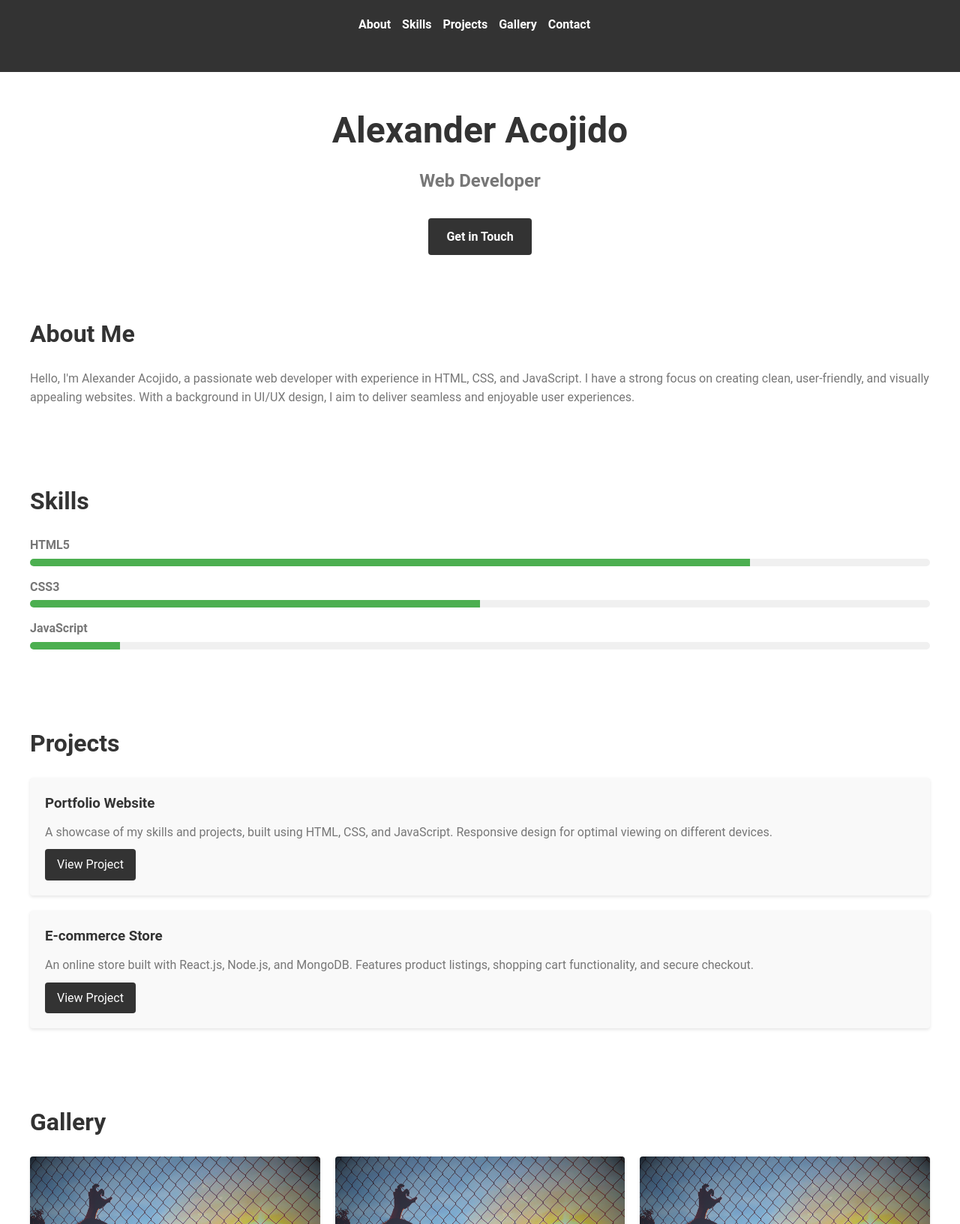
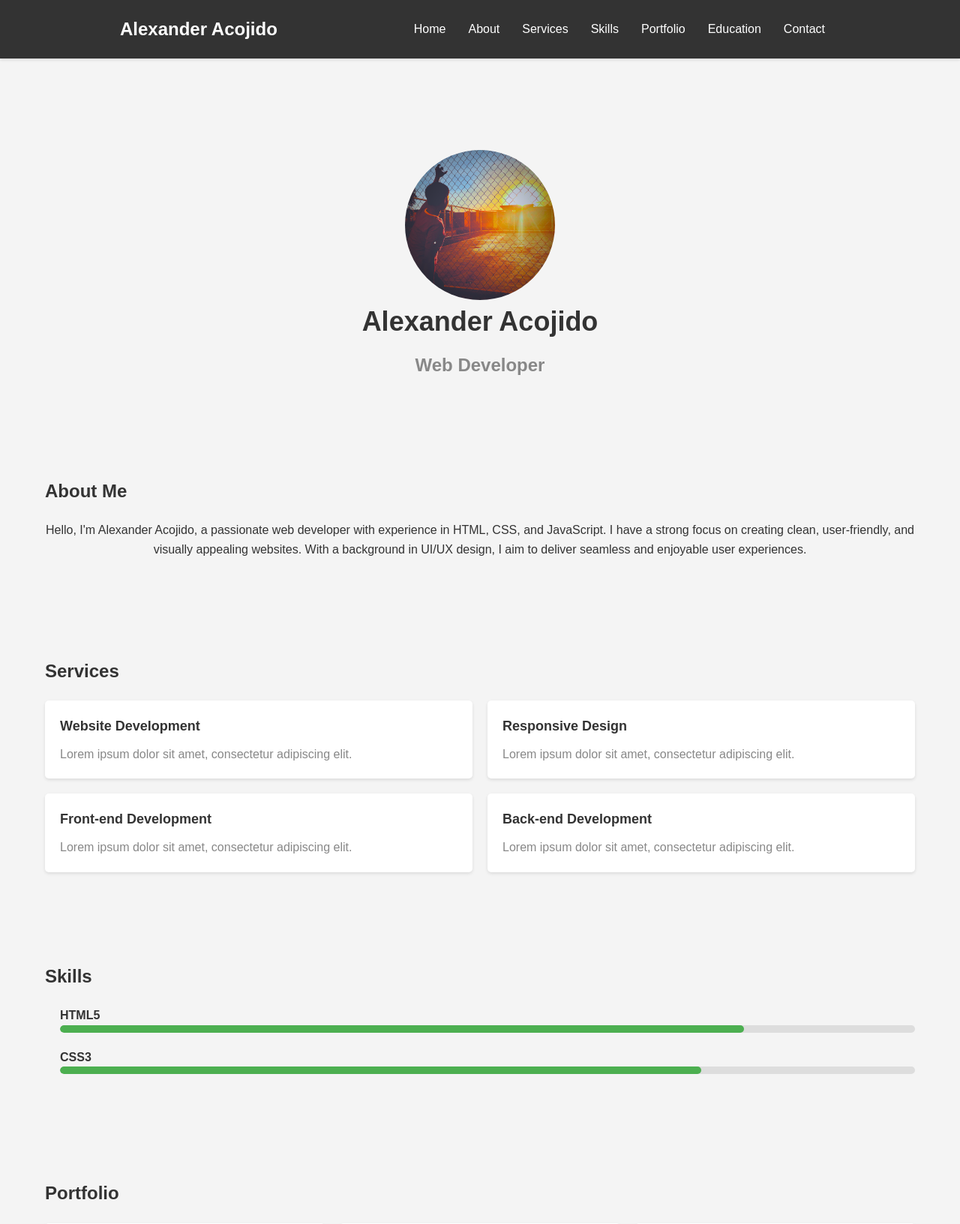
Before and after one commit to sleepypillowz/personal-web, a PHP site: page / in a window 1280 px wide. Shown: the top 1632 px of the page at 75% size. Run offline with PHP 8.4, Linux system fonts and the light colour scheme.

Commit message:
standardized update

```diff
--- a/index.html
+++ b/index.html
@@ -9,93 +9,131 @@
 </head>
 <body>
   <header>
+    <div class="header-content">
+      <h1>Alexander Acojido</h1>
       <nav>
         <ul class="nav-list">
+          <li><a href="#hero">Home</a></li>
           <li><a href="#about">About</a></li>
+          <li><a href="#services">Services</a></li>
           <li><a href="#skills">Skills</a></li>
-        <li><a href="#projects">Projects</a></li>
-        <li><a href="#gallery">Gallery</a></li>
+          <li><a href="#portfolio">Portfolio</a></li>
+          <li><a href="#education">Education</a></li>
           <li><a href="#contact">Contact</a></li>
         </ul>
       </nav>
+    </div>
   </header>
+
 
   <main>
     <section id="hero">
       <div class="hero-content">
+        <div class="hero-image">
+          <img src="images/profile.png" alt="Hero Image">
+        </div>
         <h1>Alexander Acojido</h1>
         <h2>Web Developer</h2>
-        <a href="#contact" class="cta-button">Get in Touch</a>
       </div>
     </section>
 
-    <section id="about">
+
+    <section id="about" class="standardized-about">
       <h2>About Me</h2>
+      <div class="about-content">
         <p>Hello, I'm Alexander Acojido, a passionate web developer with experience in HTML, CSS, and JavaScript. I have a strong focus on creating clean, user-friendly, and visually appealing websites. With a background in UI/UX design, I aim to deliver seamless and enjoyable user experiences.</p>
+      </div>
     </section>
+
+
+    <section id="services" class="portfolio">
+      <h2>Services</h2>
+      <div class="portfolio-grid">
+        <div class="portfolio-card">
+          <h3>Website Development</h3>
+          <p>Lorem ipsum dolor sit amet, consectetur adipiscing elit.</p>
+        </div>
+        <div class="portfolio-card">
+          <h3>Responsive Design</h3>
+          <p>Lorem ipsum dolor sit amet, consectetur adipiscing elit.</p>
+        </div>
+        <div class="portfolio-card">
+          <h3>Front-end Development</h3>
+          <p>Lorem ipsum dolor sit amet, consectetur adipiscing elit.</p>
+        </div>
+        <div class="portfolio-card">
+          <h3>Back-end Development</h3>
+          <p>Lorem ipsum dolor sit amet, consectetur adipiscing elit.</p>
+        </div>
+      </div>
+    </section>
+
 
     <section id="skills">
       <h2>Skills</h2>
-      <ul class="skill-list">
-        <li>
-          <span class="skill-name">HTML5</span>
-          <div class="progress-bar">
-            <div class="progress" style="width: 80%;"></div>
+      <ul class="skills-list">
+        <li class="skill-item">
+          <span class="skill-item-title">HTML5</span>
+          <div class="skill-progress">
+            <div class="skill-progress-bar" style="width: 80%;"></div>
           </div>
         </li>
-        <li>
-          <span class="skill-name">CSS3</span>
-          <div class="progress-bar">
-            <div class="progress" style="width: 50%;"></div>
+        <li class="skill-item">
+          <span class="skill-item-title">CSS3</span>
+          <div class="skill-progress">
+            <div class="skill-progress-bar" style="width: 75%;"></div>
           </div>
         </li>
-        <li>
-          <span class="skill-name">JavaScript</span>
-          <div class="progress-bar">
-            <div class="progress" style="width: 10%;"></div>
-          </div>
-        </li>
-        <!-- Add more skills here -->
       </ul>
     </section>
 
 
-    <section id="projects">
-      <h2>Projects</h2>
-      <div class="project-card">
-        <h3>Portfolio Website</h3>
-        <p>A showcase of my skills and projects, built using HTML, CSS, and JavaScript. Responsive design for optimal viewing on different devices.</p>
-        <a href="https://example.com/portfolio" target="_blank" rel="noopener noreferrer">View Project</a>
+    <section id="portfolio">
+      <h2>Portfolio</h2>
+      <div class="portfolio-grid">
+        <div class="portfolio-card">
+          <img src="images/project1.png" alt="Project 1">
+          <h3>Project 1</h3>
+          <p>Lorem ipsum dolor sit amet, consectetur adipiscing elit.</p>
         </div>
-      <div class="project-card">
-        <h3>E-commerce Store</h3>
-        <p>An online store built with React.js, Node.js, and MongoDB. Features product listings, shopping cart functionality, and secure checkout.</p>
-        <a href="https://example.com/store" target="_blank" rel="noopener noreferrer">View Project</a>
+        <div class="portfolio-card">
+          <img src="images/project2.png" alt="Project 2">
+          <h3>Project 2</h3>
+          <p>Lorem ipsum dolor sit amet, consectetur adipiscing elit.</p>
+        </div>
+        <div class="portfolio-card">
+          <img src="images/project3.png" alt="Project 3">
+          <h3>Project 3</h3>
+          <p>Lorem ipsum dolor sit amet, consectetur adipiscing elit.</p>
+        </div>
       </div>
     </section>
 
-    <section id="gallery">
-      <h2>Gallery</h2>
-      <div class="image-gallery">
-        <a href="images/profile.png" data-lightbox="gallery" data-title="Image 1">
-          <img src="images/profile.png" alt="Image 1">
-        </a>
-        <a href="images/profile.png" data-lightbox="gallery" data-title="Image 2">
-          <img src="images/profile.png" alt="Image 2">
-        </a>
-        <a href="images/profile.png" data-lightbox="gallery" data-title="Image 3">
-          <img src="images/profile.png" alt="Image 3">
-        </a>
-        <!-- Add more image links here -->
+    <section id="education">
+      <h2>Education</h2>
+      <div class="education-card">
+        <h3>Bachelor of Science in Computer Science</h3>
+        <p>University XYZ</p>
+      </div>
+      <div class="education-card">
+        <h3>Web Development Certification</h3>
+        <p>Online Course ABC</p>
       </div>
     </section>
 
-    <section id="contact">
+
+    <section id="contact" class="styled-contact">
       <h2>Contact</h2>
-      <p>If you'd like to discuss a project or have any inquiries, feel free to reach out to me.</p>
-      <p>Email: <a href="mailto:alexacojido@gmail.com">alexacojido@gmail.com</a></p>
-      <p>Phone: <a href="tel:+639690284440">+63 969-028-4440</a></p>
+      <div class="contact-info">
+        <p>If you have any inquiries or would like to work together, feel free to reach out to me:</p>
+        <ul>
+          <li><strong>Email:</strong> alexander@example.com</li>
+          <li><strong>Phone:</strong> 123-456-7890</li>
+          <li><strong>LinkedIn:</strong> <a href="https://www.linkedin.com/in/alexander-acojido">https://www.linkedin.com/in/alexander-acojido</a></li>
+        </ul>
+      </div>
     </section>
+
   </main>
 
   <footer>
@@ -103,6 +141,5 @@
   </footer>
 
   <script src="https://cdnjs.cloudflare.com/ajax/libs/lightbox2/2.11.3/js/lightbox.min.js"></script>
-  <script src="script.js"></script>
 </body>
 </html>
--- a/style.css
+++ b/style.css
@@ -1,184 +1,357 @@
-/* Reset default browser styles */
-body, h1, h2, h3, h4, h5, h6, p, ul, li, a {
+/* Reset */
+* {
   margin: 0;
   padding: 0;
-  list-style: none;
-  text-decoration: none;
+  box-sizing: border-box;
 }
+/* Reset */
 
+/* Global */
 body {
-  font-family: 'Roboto', Arial, sans-serif;
-  font-size: 16px;
+  font-family: Arial, sans-serif;
   line-height: 1.6;
+  background-color: #f4f4f4;
   color: #333;
 }
 
-header {
-  background-color: #333;
+.container {
+  max-width: 960px;
+  margin: 0 auto;
   padding: 20px;
 }
+/* Global */
 
-.nav-list {
+/* Header */
+header {
+  position: fixed;
+  top: 0;
+  left: 0;
+  width: 100%;
+  background-color: #333;
+  color: #fff;
+  padding: 20px;
+  box-shadow: 0 2px 4px rgba(0, 0, 0, 0.1);
+}
+
+.header-content {
+  display: flex;
+  justify-content: space-between;
+  align-items: center;
+  max-width: 960px;
+  margin: 0 auto;
+}
+
+h1 {
+  font-size: 24px;
+  font-weight: bold;
+}
+
+nav ul {
+  list-style-type: none;
+  display: flex;
+}
+
+nav ul li {
+  margin-right: 10px;
+}
+
+nav ul li a {
+  color: #fff;
+  text-decoration: none;
+  padding: 5px 10px;
+  border-radius: 5px;
+}
+
+nav ul li a:hover {
+  background-color: #555;
+}
+/* Header */
+
+/* Hero section styles */
+#hero {
+  text-align: center;
+  padding: 40px 0;
+  margin-top: 140px;
+}
+
+.hero-image {
   display: flex;
   justify-content: center;
-  align-items: center;
 }
 
-.nav-list li {
-  margin-right: 15px;
+.hero-image img {
+  width: 200px;
+  height: 200px;
+  border-radius: 50%;
+  object-fit: cover;
 }
 
-.nav-list a {
-  color: #fff;
-  font-weight: bold;
-  transition: color 0.3s ease;
-}
-
-.nav-list a:hover {
-  color: #bbb;
-}
-
-section {
-  padding: 40px;
-}
-
-.hero-content {
-  text-align: center;
-}
 
 .hero-content h1 {
-  font-size: 48px;
   margin-bottom: 10px;
-  color: #333;
+  font-size: 36px;
 }
 
 .hero-content h2 {
   font-size: 24px;
-  margin-bottom: 30px;
-  color: #777;
+  color: #888;
 }
 
-.cta-button {
-  display: inline-block;
-  padding: 12px 24px;
-  background-color: #333;
-  color: #fff;
-  text-decoration: none;
-  font-weight: bold;
-  border-radius: 4px;
-  transition: background-color 0.3s ease;
+/* Main section styles */
+main {
+  padding: 20px;
 }
 
-.cta-button:hover {
-  background-color: #555;
+section {
+  margin-bottom: 40px;
 }
 
-section h2 {
-  font-size: 32px;
-  margin-bottom: 20px;
-  color: #333;
-}
-
-section p {
-  margin-bottom: 20px;
-  color: #777;
+h2 {
+  margin-bottom: 10px;
 }
 
 ul {
-  margin-bottom: 20px;
+  list-style-type: disc;
+  margin-left: 20px;
 }
 
-ul li {
-  margin-bottom: 10px;
-  color: #777;
-}
-
-.project-card {
-  background-color: #f9f9f9;
-  padding: 20px;
-  margin-bottom: 20px;
-  border-radius: 4px;
-  box-shadow: 0 2px 4px rgba(0, 0, 0, 0.1);
-}
-
-.project-card h3 {
-  margin-bottom: 10px;
-  color: #333;
-}
-
-.project-card p {
-  margin-bottom: 10px;
-  color: #777;
-}
-
-.project-card a {
-  display: inline-block;
-  padding: 8px 16px;
+/* START Footer styles */
+footer {
   background-color: #333;
   color: #fff;
-  text-decoration: none;
-  border-radius: 4px;
-  transition: background-color 0.3s ease;
-}
-
-.project-card a:hover {
-  background-color: #555;
-}
-
-.image-gallery {
-  display: grid;
-  grid-template-columns: repeat(auto-fit, minmax(200px, 1fr));
-  grid-gap: 20px;
-  margin-top: 20px;
-}
-
-.image-gallery a {
-  display: block;
-  width: 100%;
-}
-
-.image-gallery img {
-  width: 100%;
-  height: auto;
-  border-radius: 4px;
-  box-shadow: 0 2px 4px rgba(0, 0, 0, 0.1);
-}
-
-footer {
-  background-color: #333;
   padding: 20px;
   text-align: center;
 }
 
 footer p {
-  color: #fff;
+  margin: 0;
+}
+/* END Footer styles */
+
+/* START About styles */
+#about.standardized-about {
+  background-color: #f4f4f4;
+  padding: 40px;
 }
 
-.skill-list {
+#about.standardized-about h2 {
+  margin-bottom: 20px;
+  font-size: 24px;
+}
+
+#about.standardized-about .about-content {
+  text-align: center;
+}
+
+#about.standardized-about .about-content p {
+  margin-bottom: 10px;
+  font-size: 16px;
+  line-height: 1.6;
+}
+/* END About styles */
+
+/* services */
+#services {
+  background-color: #f4f4f4;
+  padding: 40px;
+}
+
+#services h2 {
+  margin-bottom: 20px;
+  font-size: 24px;
+}
+
+#services .portfolio-grid {
+  display: grid;
+  grid-template-columns: repeat(2, 1fr);
+  grid-gap: 20px;
+}
+
+#services .portfolio-card {
+  background-color: #fff;
+  border-radius: 5px;
+  padding: 20px;
+  box-shadow: 0 2px 4px rgba(0, 0, 0, 0.1);
+}
+
+#services .portfolio-card h3 {
+  margin-bottom: 10px;
+  font-size: 18px;
+}
+
+#services .portfolio-card p {
+  color: #888;
+}
+/* services */
+
+/* skills */
+#skills {
+  background-color: #f4f4f4;
+  padding: 40px;
+}
+
+#skills h2 {
+  margin-bottom: 20px;
+  font-size: 24px;
+}
+
+.skills-list {
   list-style-type: none;
   padding: 0;
 }
 
-.skill-list li {
-  margin-bottom: 15px;
+.skill-item {
+  margin-bottom: 20px;
 }
 
-.skill-name {
+.skill-item-title {
+  margin-bottom: 5px;
   font-weight: bold;
-  display: block;
-  margin-bottom: 5px;
 }
 
-.progress-bar {
-  background-color: #f0f0f0;
-  border-radius: 10px;
+.skill-progress {
   height: 10px;
-  position: relative;
+  background-color: #ddd;
+  border-radius: 5px;
   overflow: hidden;
 }
 
-.progress {
-  background-color: #4CAF50;
+.skill-progress-bar {
   height: 100%;
-  transition: width 0.5s ease;
+  background-color: #4caf50;
+  border-radius: 5px;
 }
+/* skills */
+
+/* portfolio */
+#portfolio {
+  background-color: #f4f4f4;
+  padding: 40px;
+}
+
+#portfolio h2 {
+  margin-bottom: 20px;
+  font-size: 24px;
+}
+
+.portfolio-grid {
+  display: grid;
+  grid-template-columns: repeat(3, 1fr);
+  grid-gap: 20px;
+}
+
+.portfolio-card {
+  background-color: #fff;
+  border-radius: 5px;
+  padding: 20px;
+  box-shadow: 0 2px 4px rgba(0, 0, 0, 0.1);
+}
+
+.portfolio-card img {
+  width: 100%;
+  height: auto;
+  border-radius: 5px;
+  margin-bottom: 10px;
+}
+
+.portfolio-card h3 {
+  margin-bottom: 10px;
+  font-size: 18px;
+}
+
+.portfolio-card p {
+  color: #888;
+}
+/* portfolio */
+
+/* education */
+#education {
+  background-color: #f4f4f4;
+  padding: 40px;
+}
+
+#education h2 {
+  margin-bottom: 20px;
+  font-size: 24px;
+}
+
+.education-card {
+  background-color: #fff;
+  border-radius: 5px;
+  padding: 20px;
+  box-shadow: 0 2px 4px rgba(0, 0, 0, 0.1);
+  margin-bottom: 20px;
+}
+
+.education-card:last-child {
+  margin-bottom: 0;
+}
+
+.education-card h3 {
+  margin-bottom: 10px;
+  font-size: 18px;
+}
+
+.education-card p {
+  color: #888;
+}
+/* education */
+
+/* contact */
+#contact.styled-contact {
+  background-color: #f4f4f4;
+  padding: 40px;
+}
+
+#contact.styled-contact h2 {
+  margin-bottom: 20px;
+  font-size: 24px;
+  text-align: center;
+}
+
+#contact.styled-contact .contact-info {
+  text-align: center;
+}
+
+#contact.styled-contact .contact-info p {
+  margin-bottom: 20px;
+  font-size: 18px;
+}
+
+#contact.styled-contact .contact-info ul {
+  list-style-type: none;
+  padding: 0;
+  text-align: center;
+}
+
+#contact.styled-contact .contact-info li {
+  margin-bottom: 10px;
+  font-size: 16px;
+}
+
+#contact.styled-contact .contact-info strong {
+  display: inline-block;
+  width: 80px;
+  font-weight: bold;
+}
+/* contact */
+
+/* Media queries */
+@media (max-width: 768px) {
+  .header-content {
+    flex-direction: column;
+    align-items: center;
+  }
+
+  nav ul {
+    margin-top: 10px;
+  }
+
+  main {
+    padding: 10px;
+  }
+
+  .portfolio-grid {
+    grid-template-columns: repeat(2, 1fr);
+  }
+}
```
Lines whose indentation alone changed are shown as unchanged.
